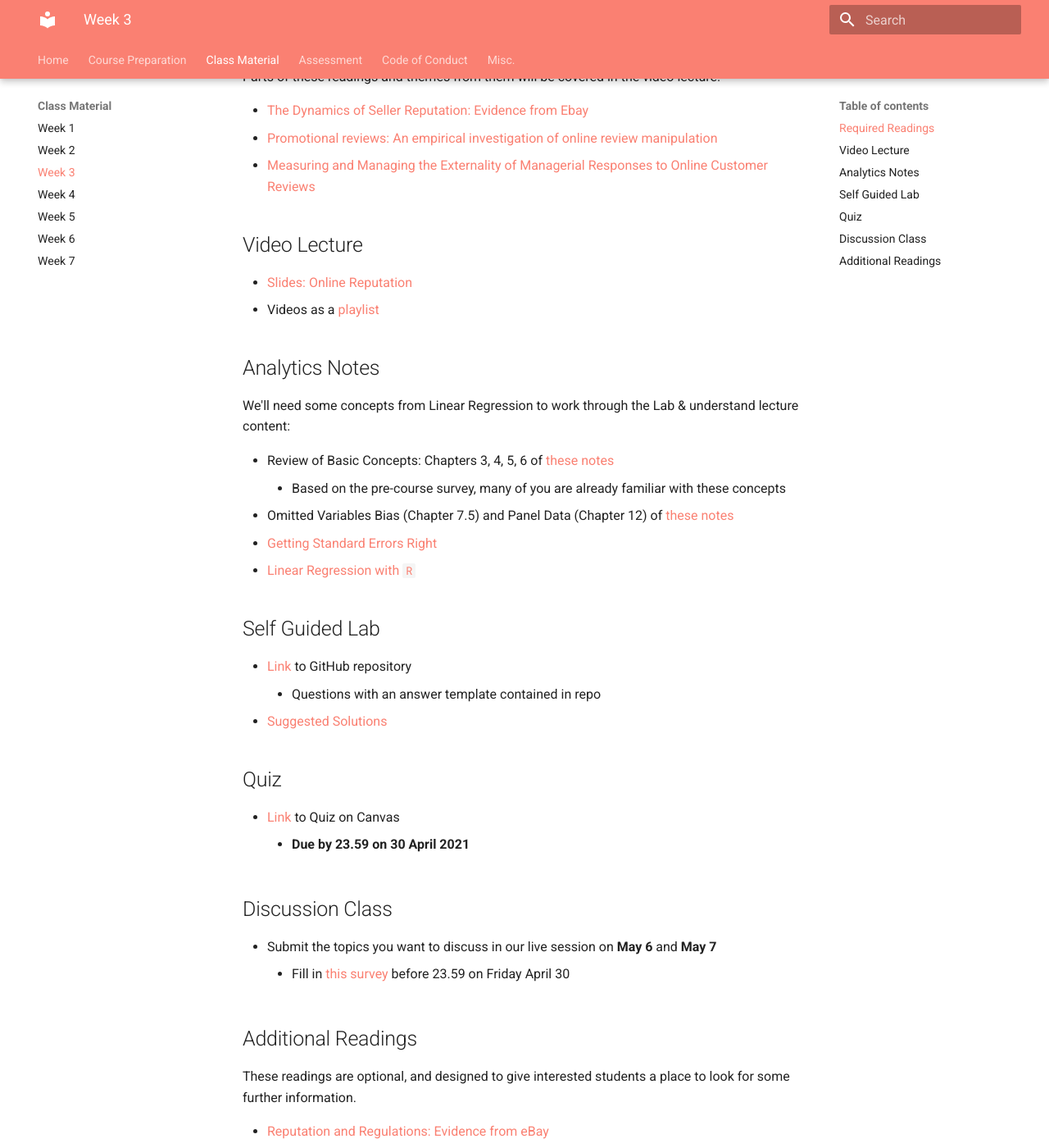
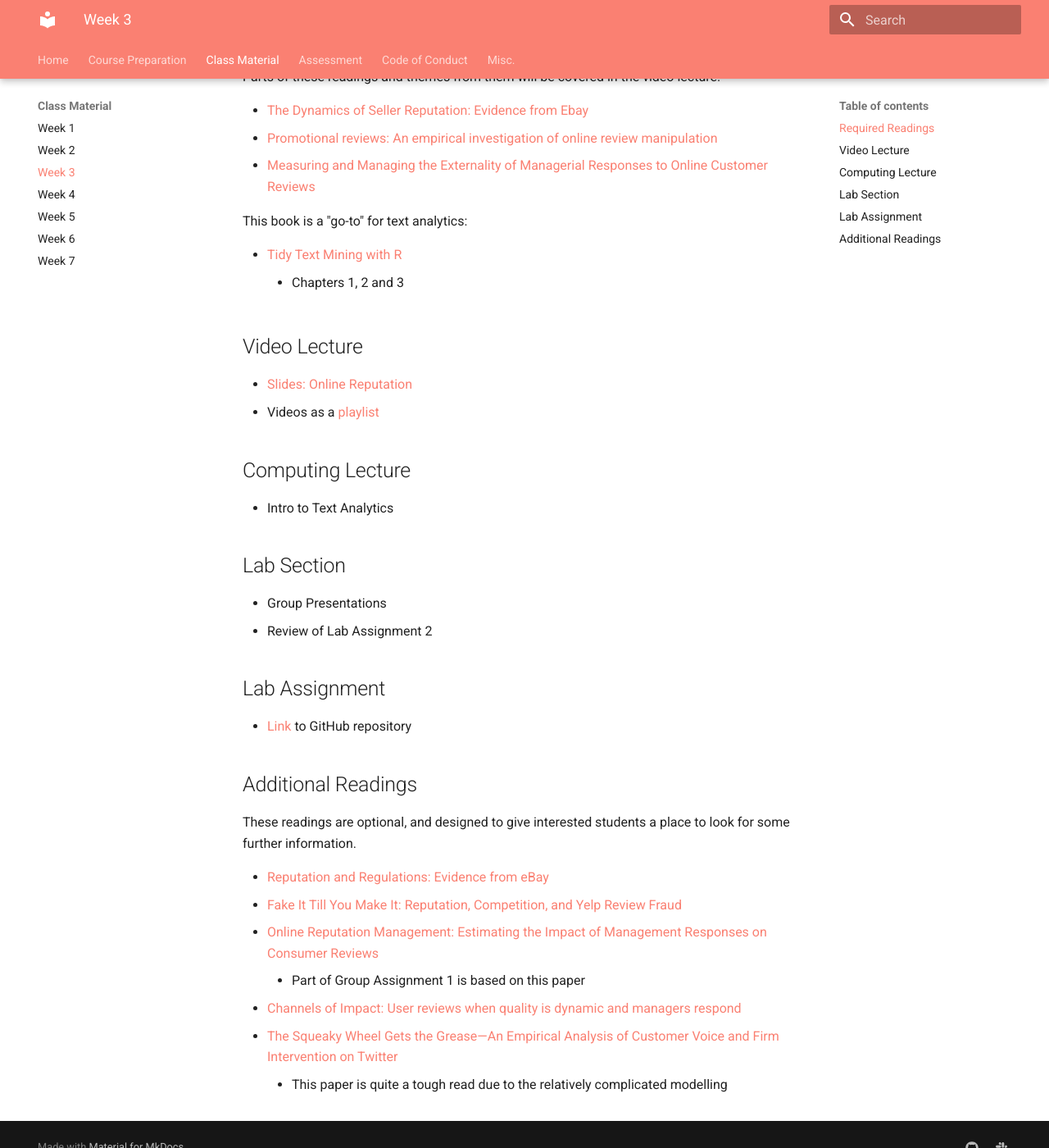
Before and after one commit to tisem-digital-marketing/2022-smwa, an MkDocs documentation site: the page built from docs/classes/week_03.md, in a window 1280 px wide and 1400 px high, scrolled down 198 px. Shown: the whole window at 82% size. Built offline with MkDocs 1.6.1 and Material for MkDocs 9.7.7, drawn with Linux system fonts in a browser that asks for light colours; some of the changed text lies outside the part shown.

Commit message:
class material updates for 2022

```diff
--- a/docs/classes/week_03.md
+++ b/docs/classes/week_03.md
@@ -8,44 +8,29 @@ Parts of these readings and themes from them will be covered in the video lectur
 * [Promotional reviews: An empirical investigation of online review manipulation](https://pubsonline.informs.org/doi/abs/10.1287/mnsc.2015.2304)
 * [Measuring and Managing the Externality of Managerial Responses to Online Customer Reviews][chen-etal]
 
+This book is a "go-to" for text analytics:
+
+* [Tidy Text Mining with R][tidytext]
+    * Chapters 1, 2 and 3
+
 ## Video Lecture
 
 * [Slides: Online Reputation][lecture-slides-02]
 * Videos as a [playlist](https://www.youtube.com/watch?v=X4c4-v1ZMeE&list=PL9QkA7C7GRGVPT7CpH90Y8Om79iA26grc)
 
+## Computing Lecture
 
-<!-- * Part 1: Online Reputation
-* Part 2: Fixed Effects in Regression
-* Part 3: Understanding Difference in Differences -->
+* Intro to Text Analytics
 
-## Analytics Notes
+## Lab Section
 
-We'll need some concepts from Linear Regression to work through the Lab & understand lecture content:
+* Group Presentations
+* Review of Lab Assignment 2
+## Lab Assignment
 
-* Review of Basic Concepts: Chapters 3, 4, 5, 6 of [these notes](https://scpoecon.github.io/ScPoEconometrics/)
-    * Based on the pre-course survey, many of you are already familiar with these concepts
-* Omitted Variables Bias (Chapter 7.5) and Panel Data (Chapter 12) of [these notes](https://scpoecon.github.io/ScPoEconometrics/)
-* [Getting Standard Errors Right][regression-errors]
-* [Linear Regression with `R`][regression-r]
+* [Link][lab-03] to GitHub repository
+<!-- * [Suggested Solutions][lab-03-s] -->
 
-## Self Guided Lab
-
-* [Link][lab-02] to GitHub repository
-    * Questions with an answer template contained in repo
-* [Suggested Solutions][lab-02-s]
-
-## Quiz
-
-* [Link][quiz-02] to Quiz on Canvas
-    * **Due by 23.59 on 30 April 2021**
-
-<!-- * [Link][quiz-02] to Quiz on Canvas
-    * **Due by 23.59 on 30 April 2021** -->
-
-## Discussion Class
-
-* Submit the topics you want to discuss in our live session on **May 6** and **May 7**
-    * Fill in [this survey][week02-survey] before 23.59 on Friday April 30
 ## Additional Readings
 
 These readings are optional, and designed to give interested students a place to look for some further information.
@@ -65,13 +50,8 @@ These readings are optional, and designed to give interested students a place to
 [orm-chev]: https://pubsonline.informs.org/doi/abs/10.1287/mksc.2018.1090
 [orm-cv]: https://pubsonline.informs.org/doi/abs/10.1287/mksc.2015.0912
 [chen-etal]: https://repository.arizona.edu/bitstream/handle/10150/632181/2%20ISR-MR-Paper.pdf?sequence=1
+[tidytext]: https://www.tidytextmining.com/
 
-[quiz-02]: https://tilburguniversity.instructure.com/courses/7508/quizzes
-[lab-02-s]: ../assets/labs/lab-02_solution.pdf
-
-[regression-errors]: ../assets/lectures/week-02/regression-standard-errors.pdf
-[regression-r]: ../assets/lectures/week-02/regression-r.pdf
-
+[lab-03]: https://github.com/tisem-digital-marketing/smwa-lab-03
+[lab-03-s]: ../assets/labs/lab-03_solution.pdf
 [lecture-slides-02]: ../assets/lectures/week-02/week-02-slides.pdf
-[lab-02]: https://github.com/tisem-digital-marketing/smwa-lab-02
-[week02-survey]: https://forms.gle/Tg7ZpULXBpXffD1r9
```
Also changed, not shown: other parts of docs/classes/week_03.md (+1 -1 lines), docs/classes/week_02.md (+26 -20 lines), docs/classes/week_04.md (+8 -16 lines), docs/classes/week_05.md (+13 -12 lines), docs/classes/week_06.md (+8 -11 lines), docs/classes/week_07.md (+12 -9 lines).
